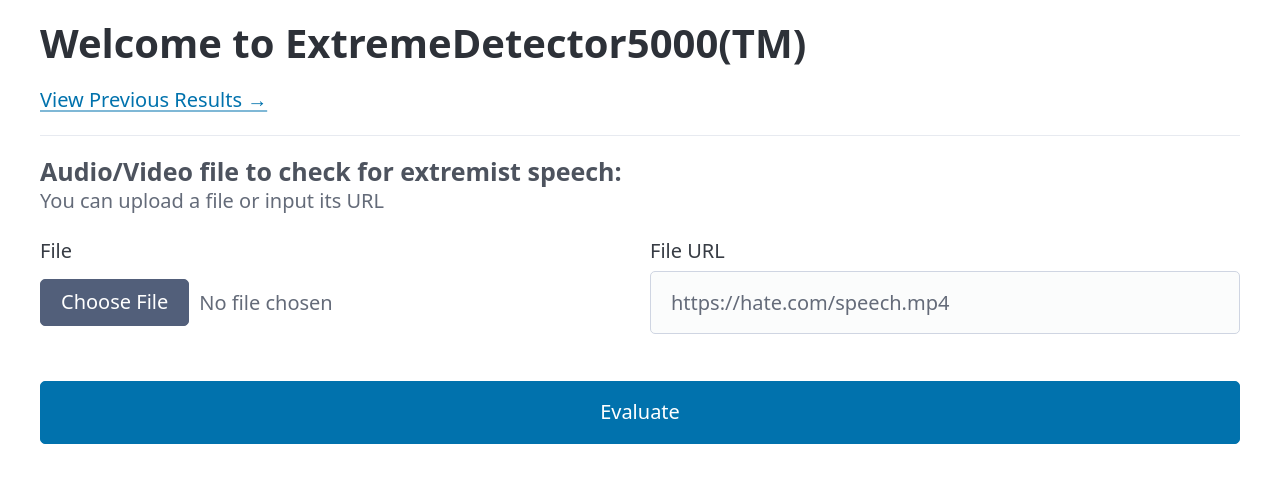
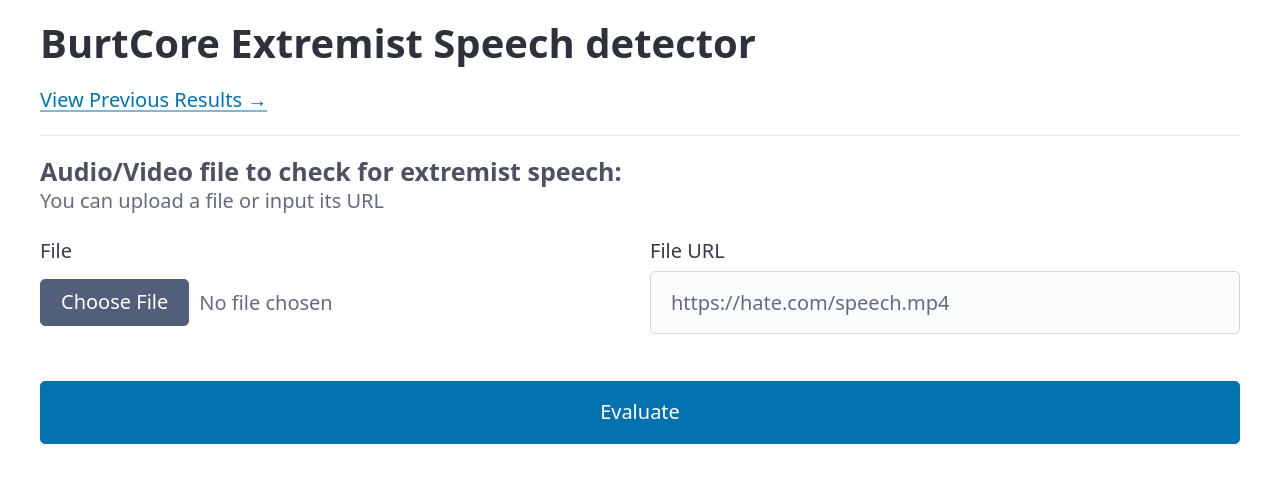
Before and after one commit to bewuwy/burtcore-junction, a SvelteKit app in the folder web-ui/: page / in a window 1280 px wide. Shown: the top 482 px of the page. Built offline with nearby package versions, Linux system fonts and the light colour scheme.

Commit message:
edited name

```diff
--- a/web-ui/src/routes/+page.svelte
+++ b/web-ui/src/routes/+page.svelte
@@ -66,7 +66,7 @@
   }
 </script>
 
-<h1>Welcome to ExtremeDetector5000(TM)</h1>
+<h1>BurtCore Extremist Speech detector</h1>
 <p><a href="/view-results">View Previous Results →</a></p>
 <hr/>
 
```
